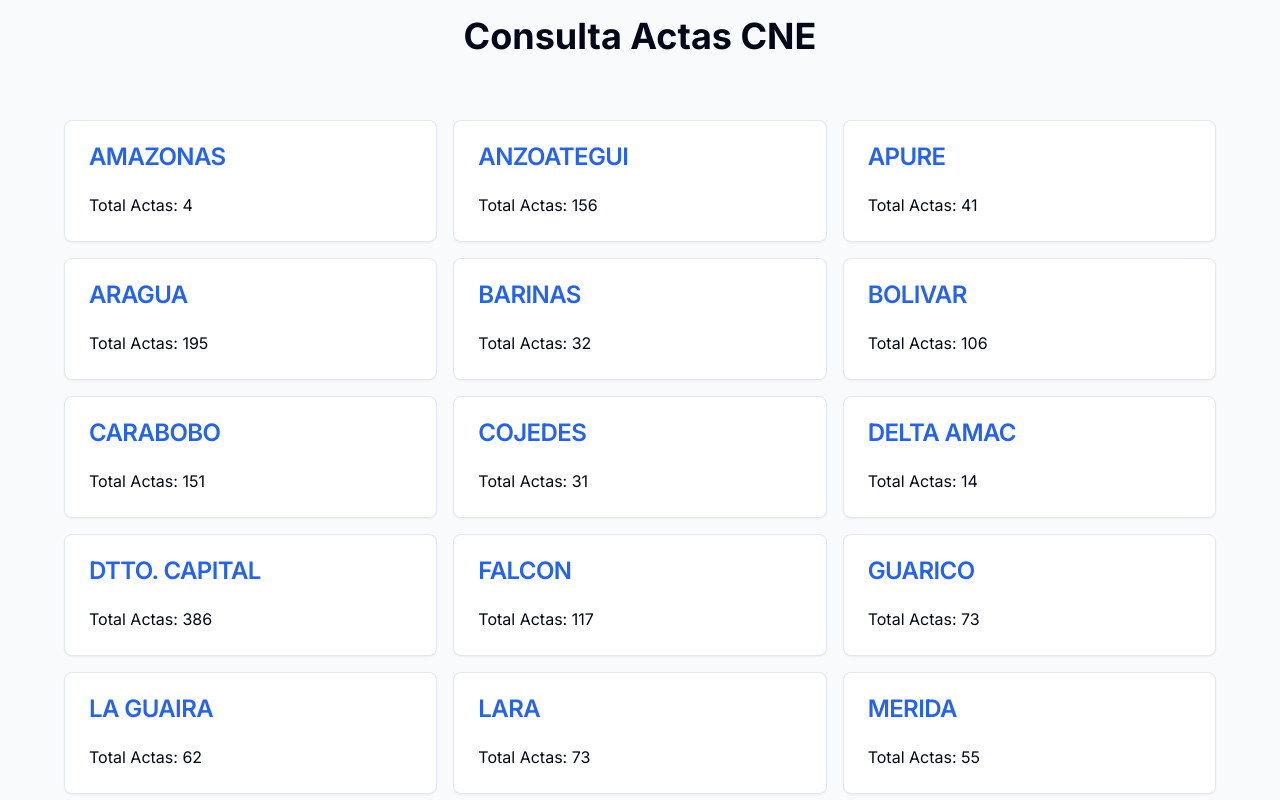
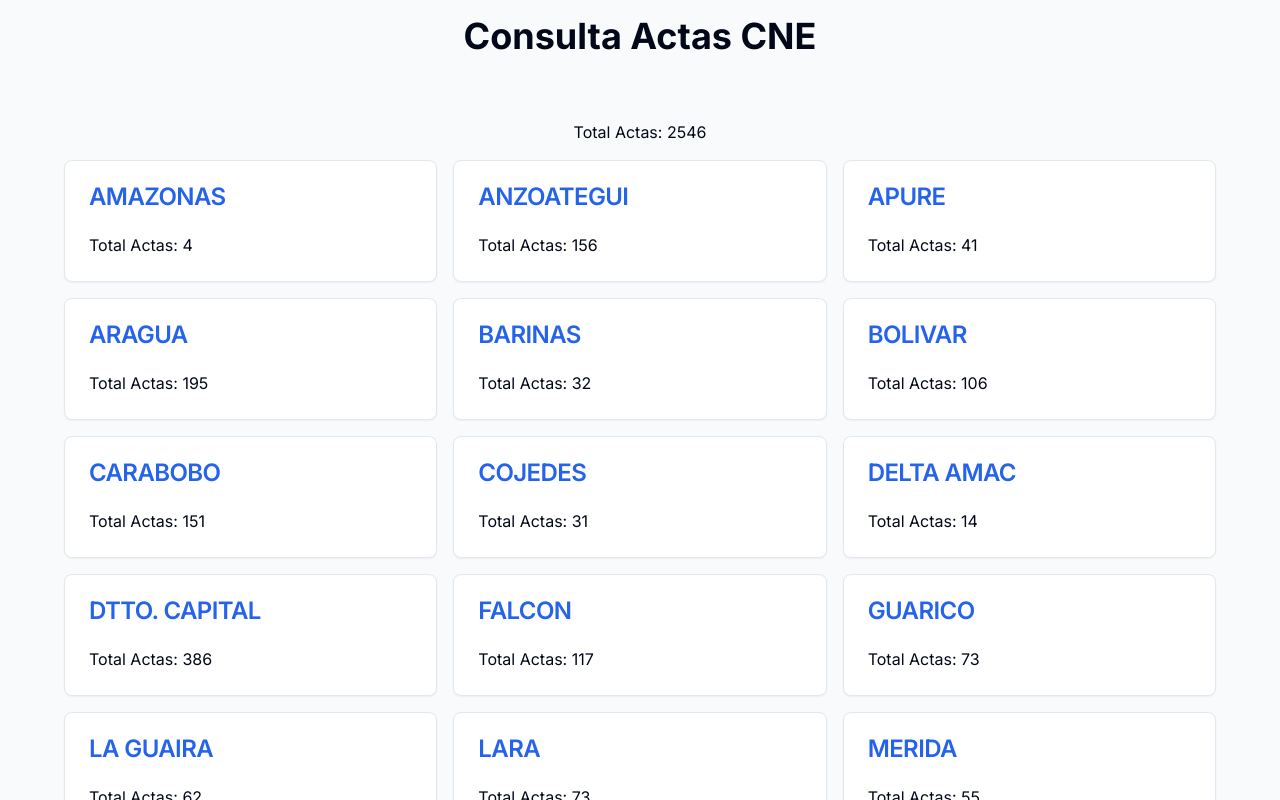
Before and after one commit to ielijose/actas-elecciones-2024, a Next.js app: page / in a window 1280 px wide. Shown: the top 800 px of the page. Built offline with nearby package versions, Linux system fonts and the light colour scheme.

Commit message:
add total

```diff
--- a/src/app/page.tsx
+++ b/src/app/page.tsx
@@ -8,8 +8,15 @@
   const reportData: GroupedReport = groupedReportData;
   const sortedStates = sortEntriesByName<State>(Object.entries(reportData));
 
+  // calc total actas
+  const total = Object.values(reportData).reduce((acc, state) => {
+    return acc + state.total;
+  }, 0);
+
   return (
     <div className="container mx-auto p-4 mt-12">
+      <p className="mb-4 text-center">Total Actas: {total}</p>
+
       <div className="grid grid-cols-1 md:grid-cols-2 lg:grid-cols-3 gap-4">
         {sortedStates.map(([stateName, stateData]) => (
           <Card key={stateName}>
```
